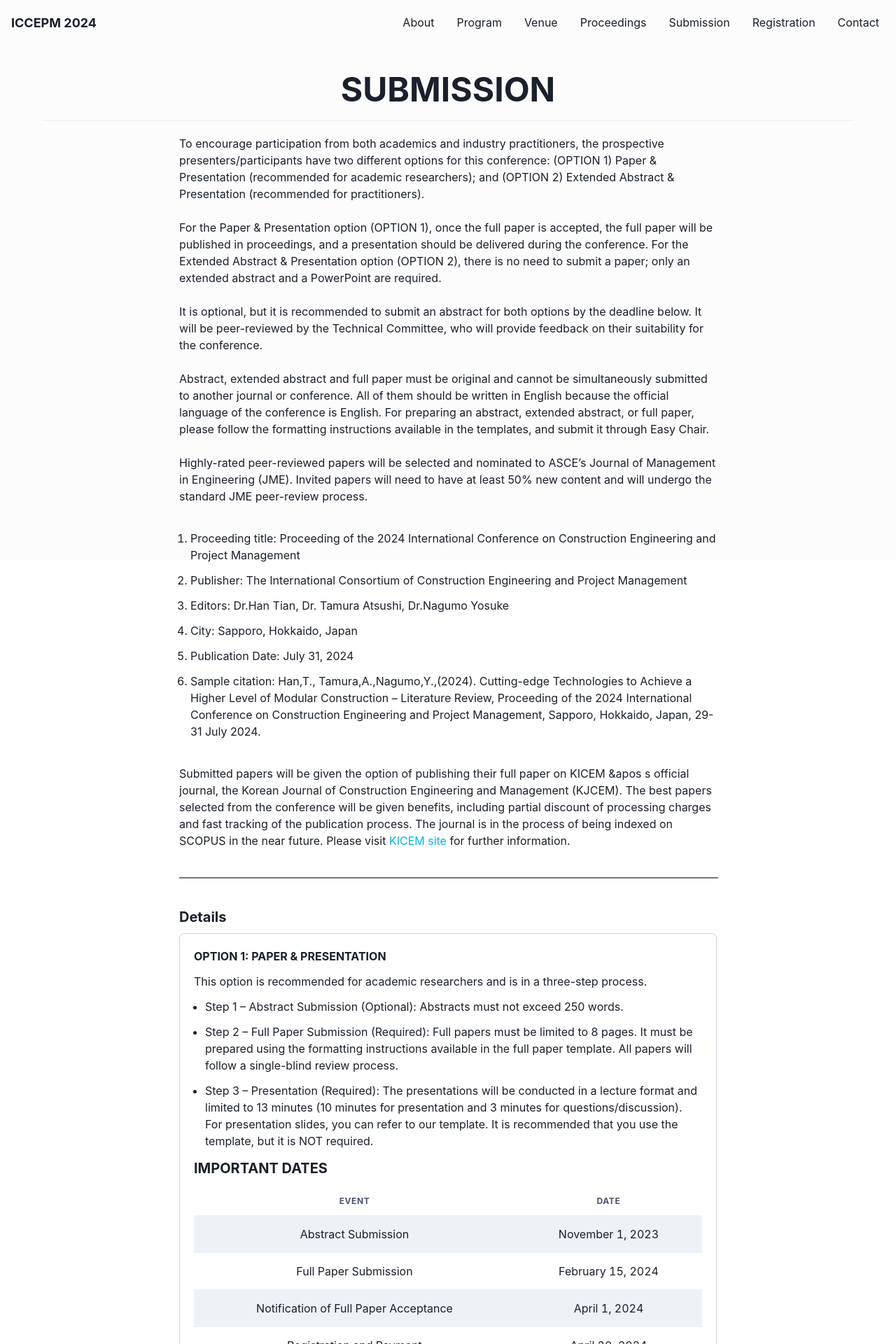
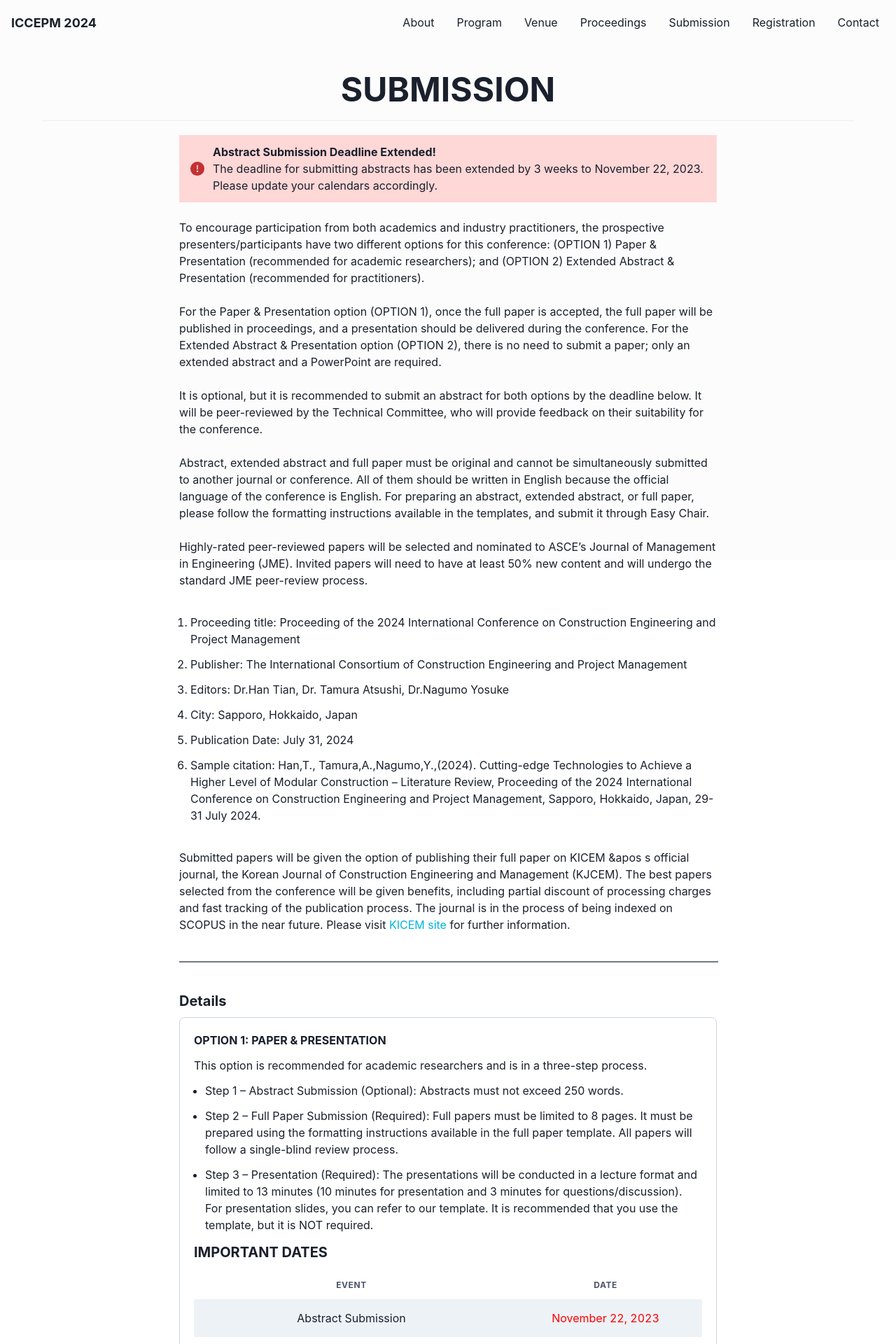
Before and after one commit to ktaroabobon/iccepm2024, a React (Create React App) app: page /submission in a window 1280 px wide. Shown: the top 1920 px of the page at 70% size. Built offline with nearby package versions, Linux system fonts and the light colour scheme.

Commit message:
update: fix optional1 deadline

```diff
--- a/src/pages/Submission.tsx
+++ b/src/pages/Submission.tsx
@@ -2,11 +2,16 @@ import React from "react";
 import { Base } from "./Base";
 import ContentHeader from "../components/ContentHeader";
 import {
+  Alert,
+  AlertDescription,
+  AlertIcon,
+  AlertTitle,
   Box,
   Button,
   Card,
   CardBody,
   CardFooter,
+  CloseButton,
   Divider,
   Heading,
   Link,
@@ -22,6 +27,7 @@ import {
   Thead,
   Tr,
   UnorderedList,
+  useDisclosure,
   VStack,
 } from "@chakra-ui/react";
 import CustomIcon from "../icons/CustomIcon";
@@ -34,7 +40,7 @@ interface Event {
 const OPTION1EVENTS: Event[] = [
   {
     name: "Abstract Submission",
-    date: "November 1, 2023",
+    date: "November 22, 2023",
   },
   {
     name: "Full Paper Submission",
@@ -73,6 +79,21 @@ const OPTION2EVENTS: Event[] = [
   },
 ];
 
+const Optional1DeadLineAlert = () => {
+  return (
+    <Alert status="error" maxWidth={"768px"} width={"100%"}>
+      <AlertIcon />
+      <Box>
+        <AlertTitle>Abstract Submission Deadline Extended!</AlertTitle>
+        <AlertDescription>
+          The deadline for submitting abstracts has been extended by 3 weeks to
+          November 22, 2023. Please update your calendars accordingly.
+        </AlertDescription>
+      </Box>
+    </Alert>
+  );
+};
+
 export const Submission: React.FC = () => {
   return (
     <Base>
@@ -82,6 +103,7 @@ export const Submission: React.FC = () => {
 
           <Stack maxWidth={"768px"} width={"100%"} height={"100%"}>
             <VStack divider={<br />}>
+              <Optional1DeadLineAlert />
               <Text fontSize="md">
                 To encourage participation from both academics and industry
                 practitioners, the prospective presenters/participants have two
@@ -231,7 +253,13 @@ export const Submission: React.FC = () => {
                         {OPTION1EVENTS.map((event) => (
                           <Tr key={event.name}>
                             <Td textAlign={"center"}>{event.name}</Td>
-                            <Td textAlign={"center"}>{event.date}</Td>
+                            {event.name === "Abstract Submission" ? (
+                              <Td textAlign={"center"}>
+                                <Text color={"red"}>{event.date}</Text>
+                              </Td>
+                            ) : (
+                              <Td textAlign={"center"}>{event.date}</Td>
+                            )}
                           </Tr>
                         ))}
                       </Tbody>
```
